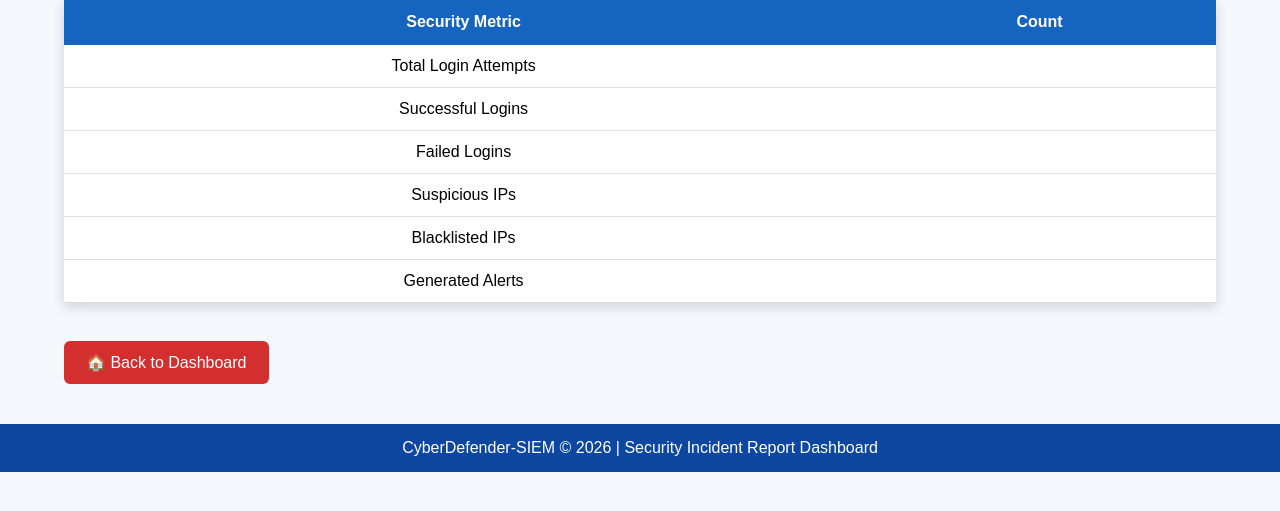
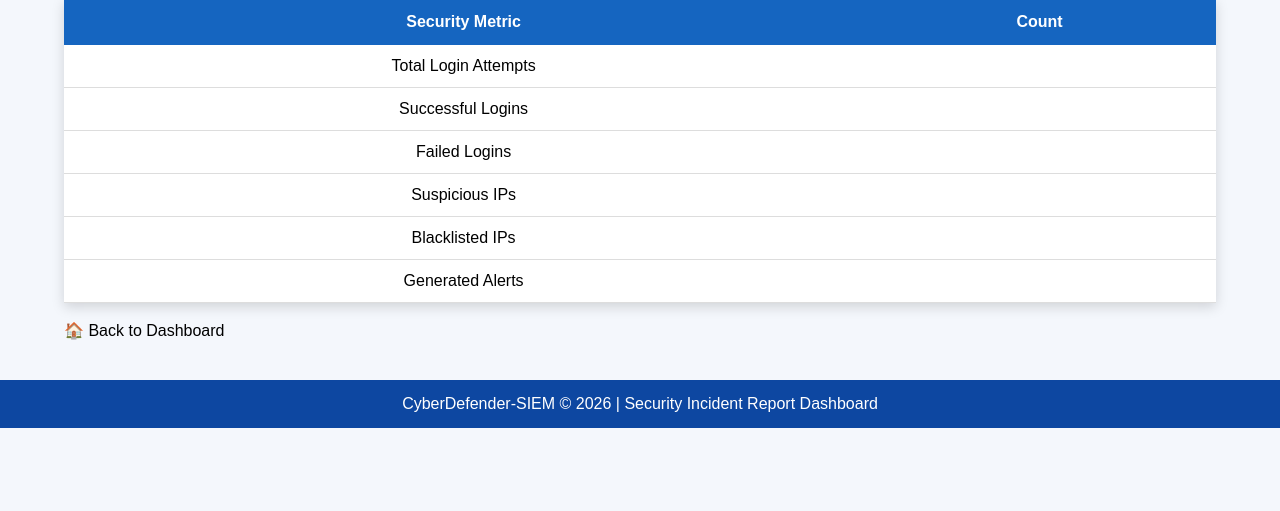
Before and after one commit to nisargarnayak22-lgtm/CyberDefender-SIEM, a Flask app: template templates/incident_report.html in a window 1280 px wide. Shown: the part 173-684 px from the top of the page. Run offline with Flask 3, Linux system fonts and the light colour scheme; the template is opened without the code that fills it, so the values that code supplies are empty.

Commit message:
update readme and project documentation

```diff
--- a/templates/incident_report.html
+++ b/templates/incident_report.html
@@ -74,7 +74,7 @@ href="{{ url_for('static', filename='css/style.css') }}">
 
 <br>
 
-<a href="/" class="alerts-btn">
+
 
 🏠 Back to Dashboard
 
```
